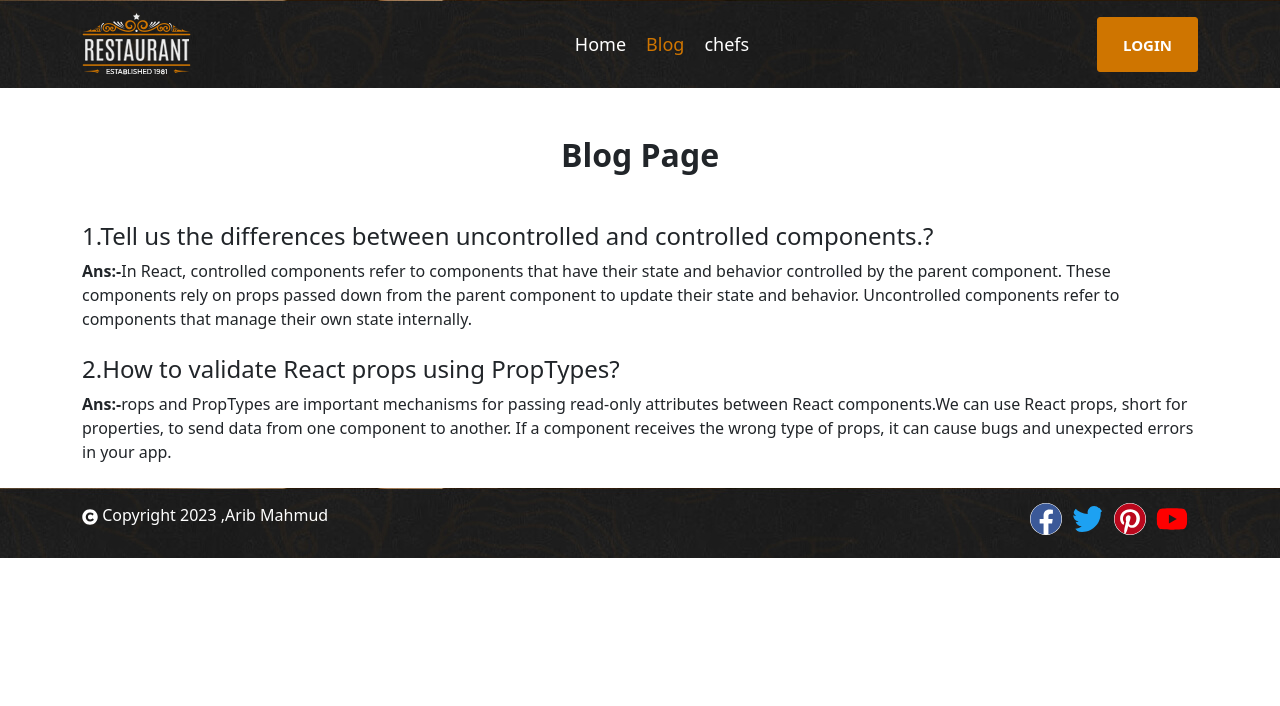
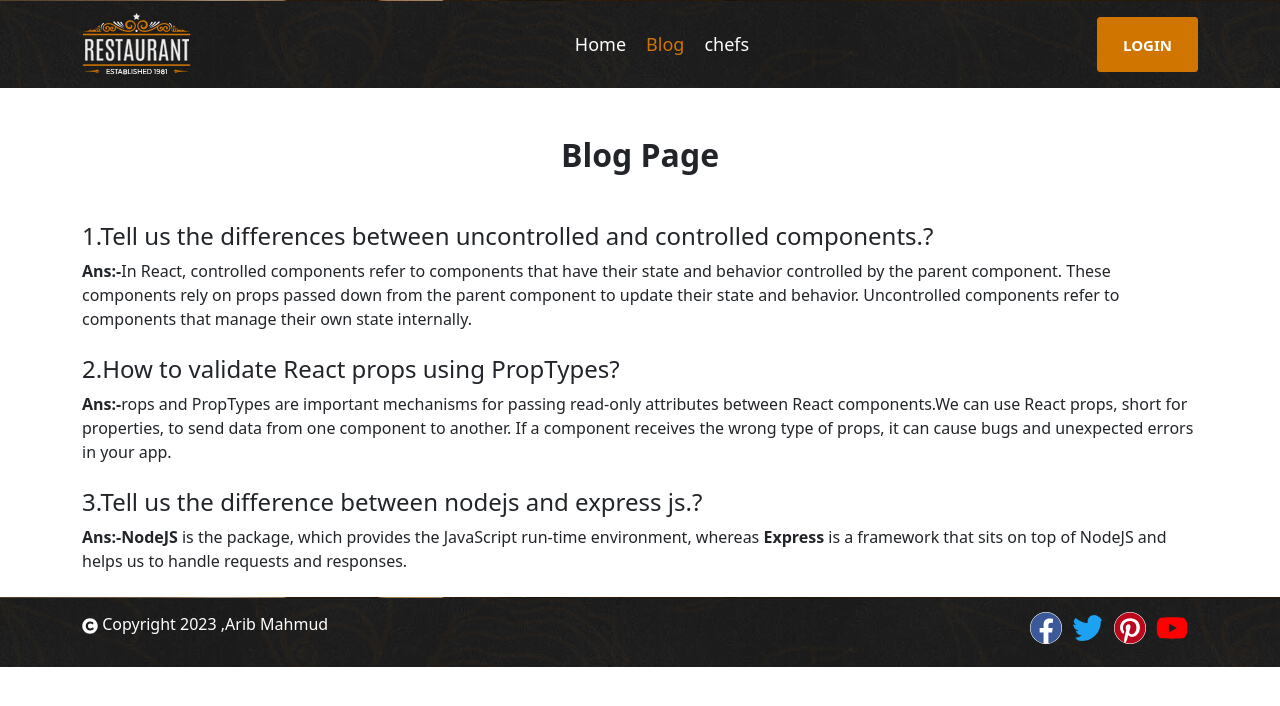
Before and after one commit to arib-web/food-chef, a React (Vite) app: page /blog in a window 1280 px wide. Shown: the top 706 px of the page. Built offline with nearby package versions, Linux system fonts and the light colour scheme; no server answers.

Commit message:
Third question added in blog file

```diff
--- a/src/components/Blog/Blog.jsx
+++ b/src/components/Blog/Blog.jsx
@@ -14,6 +14,10 @@ const Blog = () => {
                         <h4 >2.How to validate React props using PropTypes?</h4>
                         <p><span className='fw-bold'>Ans:-</span>rops and PropTypes are important mechanisms for passing read-only attributes between React components.We can use React props, short for properties, to send data from one component to another. If a component receives the wrong type of props, it can cause bugs and unexpected errors in your app.</p>
                     </div>
+                    <div className='mb-4'>
+                        <h4 >3.Tell us the difference between nodejs and express js.?</h4>
+                        <p><span className='fw-bold'>Ans:-</span><span className="fw-bold">NodeJS</span> is the package, which provides the JavaScript run-time environment, whereas <span className='fw-bold'>Express</span> is a framework that sits on top of NodeJS and helps us to handle requests and responses.</p>
+                    </div>
                 </div>
             </div>
         </div>
```
